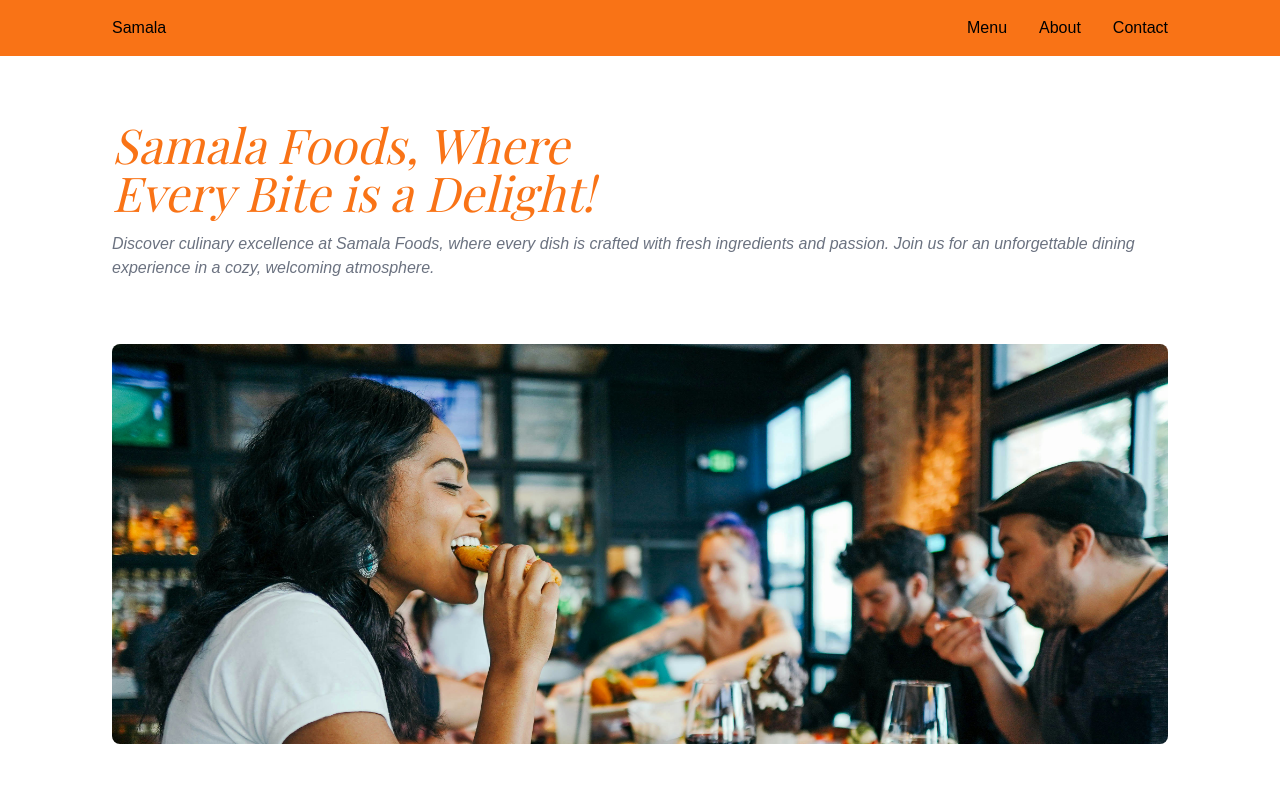
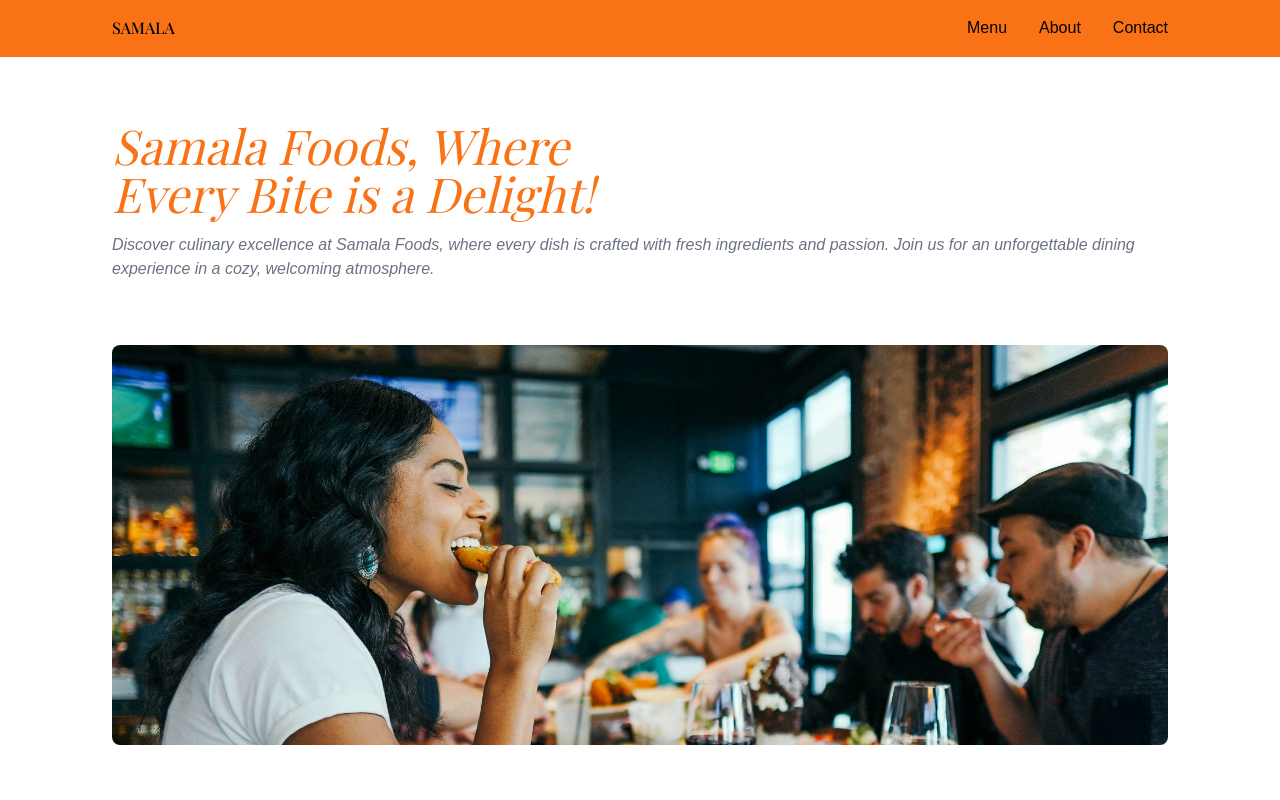
Before and after one commit to kazoomarc/samala_foods_one, a Next.js app: page / in a window 1280 px wide. Shown: the top 800 px of the page. Built offline with nearby package versions, Linux system fonts and the light colour scheme; a web font is replaced by a local one.

Commit message:
change font

```diff
--- a/app/ui/Header.tsx
+++ b/app/ui/Header.tsx
@@ -6,8 +6,8 @@ export default function Header() {
       <div className="px-28">
         <nav className="flex justify-between">
           <div>
-            <span>
-              <Link href={'/'}>Samala</Link>
+            <span className="font-playfair">
+              <Link href={'/'}>SAMALA</Link>
             </span>
           </div>
           <div className="flex gap-8">
```
